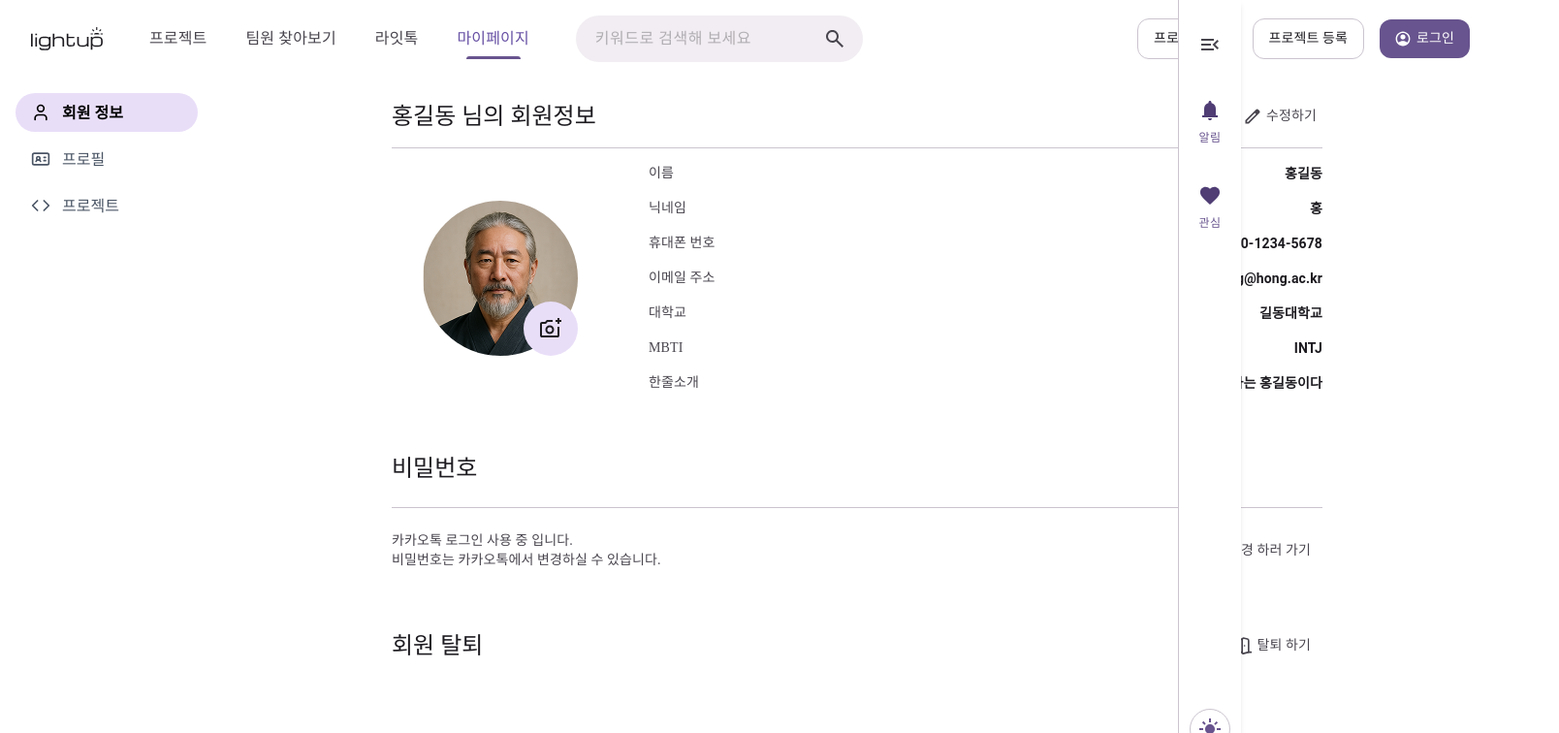
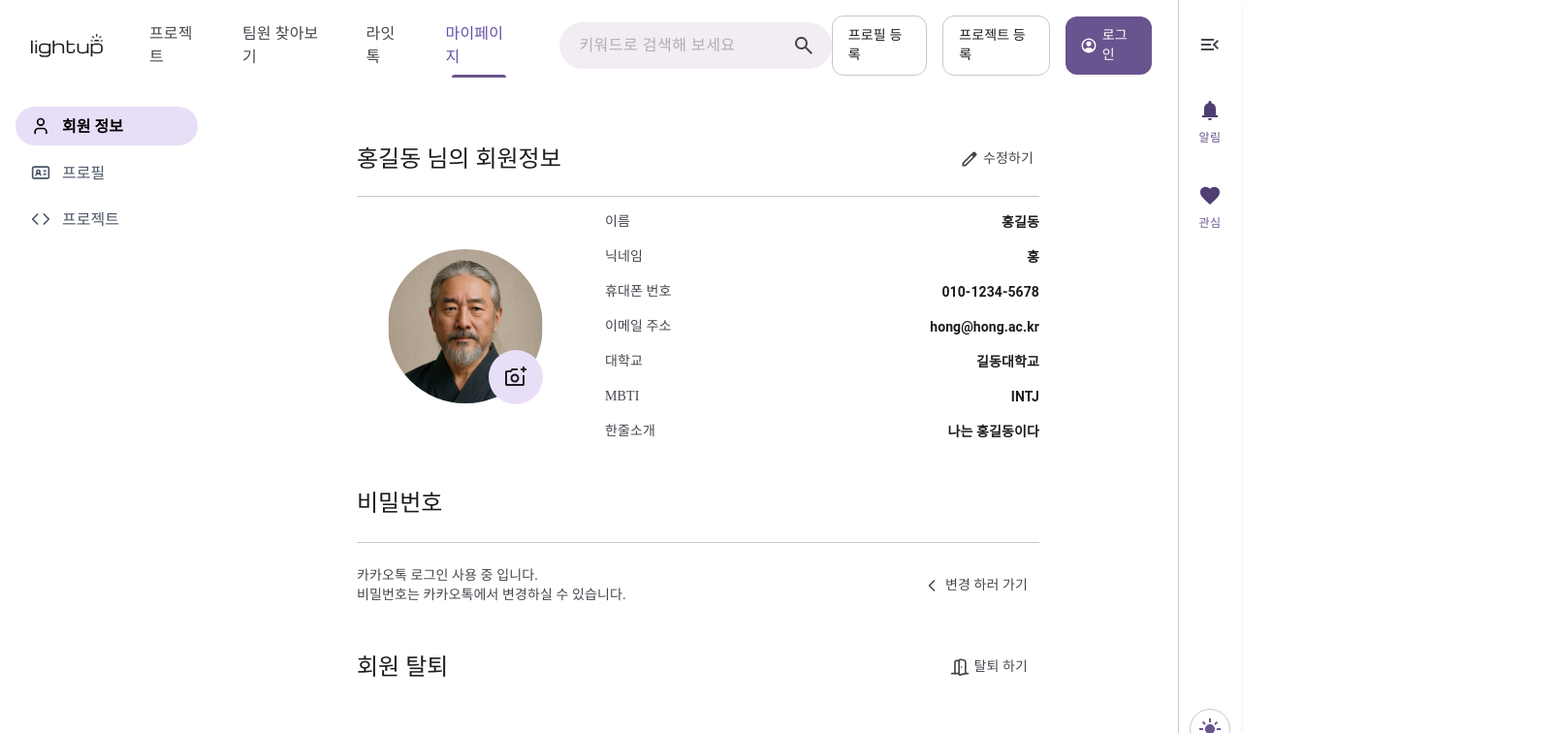
Before and after one commit to 1ronPark/Front-end, a React (Vite) app: page /myprofile in a window 1280 px wide. Shown: the top 756 px of the page at 97% size, 1608 px wide, since content can reach past the window. Built offline with nearby package versions, Linux system fonts and the light colour scheme; a web font is replaced by a local one.

Commit message:
design: 마이페이지 회원정보 레이아웃 수정

```diff
--- a/src/components/layout/Layout.tsx
+++ b/src/components/layout/Layout.tsx
@@ -10,7 +10,11 @@ export const Layout = () => {
   return (
     <div className="relative flex min-h-screen w-full bg-white">
       <div className="flex flex-1 flex-col pr-[60px]">
-        <MainNavbar isLoggedIn={false} userName="홍길동" bgColor={isMemberDetailPage ? "#EDE6EE" : "white"} />
+        <MainNavbar
+          isLoggedIn={false}
+          userName="홍길동"
+          bgColor={isMemberDetailPage ? "#EDE6EE" : "white"}
+        />
         <main className="flex-1">
           <Outlet />
         </main>
--- a/src/components/mypage/modal/MyInfoEditModal.tsx
+++ b/src/components/mypage/modal/MyInfoEditModal.tsx
@@ -1,6 +1,6 @@
 import { X } from "lucide-react";
 import { useState } from "react";
-import type { MyInfoProps } from '../../../types/MyInfoProps';
+import type { MyInfoProps } from "../../../types/MyInfoProps";
 
 interface EditModalProps {
   onClose: () => void;
--- a/src/components/mypage/myInfo/MyInfo.tsx
+++ b/src/components/mypage/myInfo/MyInfo.tsx
@@ -5,18 +5,18 @@ import { useState } from "react";
 import MyInfoEditModal from "../modal/MyInfoEditModal";
 import addPhotoIcon from "../../../assets/icons/mypage/ic_camera.svg";
 import AddPhotoModal from "../modal/AddPhotoModal";
-import type { MyInfoProps } from '../../../types/MyInfoProps';
+import type { MyInfoProps } from "../../../types/MyInfoProps";
 
 const MyInfo = (myProps: MyInfoProps) => {
   const [editModalOpen, setEditModalOpen] = useState<boolean>(false);
   const [addPhotoModal, setIsAddPhotoModal] = useState<boolean>(false);
 
   return (
-    <div className="w-[1280px] flex flex-col items-start gap-[62px]">
+    <div className="flex flex-col p-6 mx-[100px] gap-12">
       {/* 회원정보 */}
-      <div className="flex flex-col px-[160px] gap-4">
+      <div className="flex flex-col gap-4">
         {/* header */}
-        <div className="flex justify-between items-center w-[960px] h-[32px]">
+        <div className="flex justify-between items-center">
           <p className="headline-small-emphasis">
             {myProps.name} 님의 회원정보
           </p>
@@ -29,29 +29,33 @@ const MyInfo = (myProps: MyInfoProps) => {
           </button>
         </div>
         {/* 구분선 */}
-        <div className="w-full h-px bg-[#CBC4CF]" />
+        <div className=" h-px bg-[#CBC4CF]" />
+
         {/* 내 정보 section */}
         <div className="flex justify-between items-center ">
           {/* 내 사진 */}
-          <div className="w-[241px] flex-col items-center justify-center px-8 ">
+          <div className="flex-col items-center justify-center px-8 mr-8">
             <div className="relative w-[160px] h-[160px]">
               <img
-                className="w-full h-full rounded-full object-cover"
+                className="rounded-full object-cover"
                 src={sample}
                 alt="프로필 이미지"
               />
               {/* 프로필 사진 등록 버튼 */}
               <button
                 type="button"
-                className="absolute bottom-0 right-0 w-[56px] h-[56px] rounded-full bg-[#E9DEF8] flex items-center justify-center hover:bg-[#D8CEF0] cursor-pointer"
+                className="absolute bottom-0 right-0 w-[56px] h-[56px] rounded-full bg-[#E9DEF8]
+                flex items-center justify-center hover:bg-[#D8CEF0] cursor-pointer"
                 onClick={() => setIsAddPhotoModal(true)}
               >
                 <img src={addPhotoIcon} />
               </button>
             </div>
           </div>
+
           {/* 내 정보 목록 */}
-          <div className="flex flex-col w-[695px] gap-4">
+          <div className="flex flex-col justify-between gap-4 w-full">
+            {/* 각 정보들 나열 */}
             <div className="flex justify-between">
               <p className="label-large text-[#49454E]">이름</p>
               <p className="text-right label-large-emphasis">{myProps.name}</p>
@@ -86,14 +90,14 @@ const MyInfo = (myProps: MyInfoProps) => {
         </div>
       </div>
       {/* 비밀번호 */}
-      <div className="flex flex-col px-[160px] gap-6">
+      <div className="flex flex-col gap-6">
         <div className="flex justify-between h-[32px] items-center">
           <p className="headline-small-emphasis">비밀번호</p>
         </div>
         {/* 구분선 */}
-        <div className="w-full h-px bg-[#CBC4CF]" />
+        <div className="h-px bg-[#CBC4CF]" />
         {/* content */}
-        <div className="flex w-[960px] justify-between">
+        <div className="flex justify-between">
           <p className="label-large text-[#49454E]">
             카카오톡 로그인 사용 중 입니다.
             <br />
@@ -106,8 +110,8 @@ const MyInfo = (myProps: MyInfoProps) => {
         </div>
       </div>
       {/* 회원 탈퇴 */}
-      <div className="flex flex-col  px-[160px] gap-6">
-        <div className="flex justify-between w-[960px]">
+      <div className="flex flex-col gap-6">
+        <div className="flex justify-between ">
           <p className="headline-small-emphasis">회원 탈퇴</p>
           <button className="flex px-3 py-1.5 gap-1 hover:cursor-pointer">
             <DoorOpen className="w-[20px] h-[20px] text-[#49454E]" />
```
Also changed, not shown: src/components/mypage/MyProfileInfo.tsx (added).
